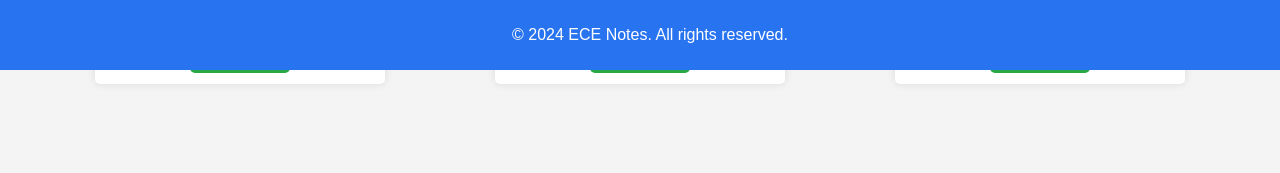
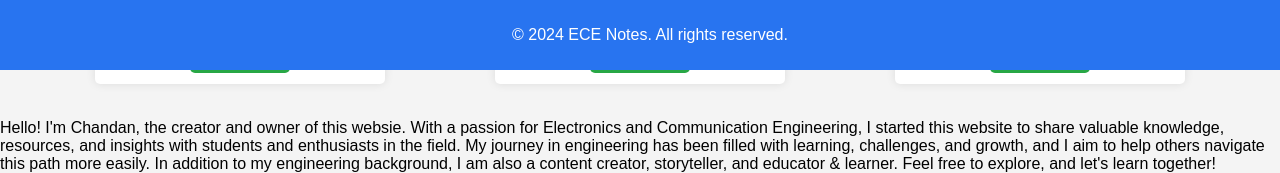
Before and after one commit to chandank0/codsoft-project-repo-github, a plain HTML site: page index.html in a window 1280 px wide. Shown: the part 730-903 px from the top of the page. Before the commit the page ends 849 px from the top, so only its background shows below. Drawn offline with Linux system fonts and the light colour scheme.

Commit message:
Update index.html

```diff
--- a/index.html
+++ b/index.html
@@ -197,7 +197,10 @@
             noteGrid.appendChild(noteItem);
         });
     </script>
-
+<h>Hello! I'm Chandan, the creator and owner of this websie. With a passion for Electronics and Communication Engineering, I started this website to share valuable knowledge, resources, and insights with students and enthusiasts in the field. My journey in engineering has been filled with learning, challenges, and growth, and I aim to help others navigate this path more easily.
+In addition to my engineering background, I am also a content creator, storyteller, and educator & learner.
+Feel free to explore, and let's learn together!
+</h>
 </body>
 
 </html>
```
